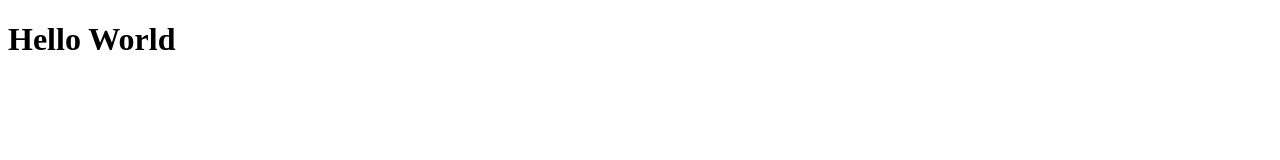
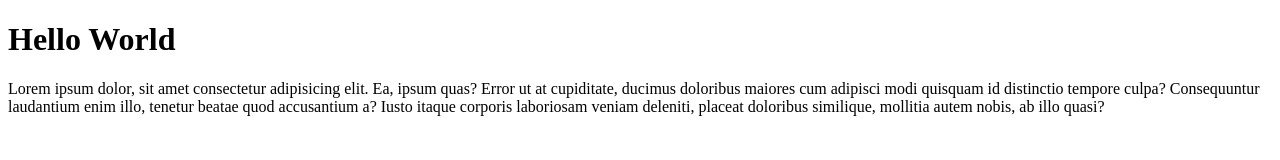
Before and after one commit to Oladugbagbe559/Git-class-2023, a plain HTML site: page index.html in a window 1280 px wide. Drawn offline with Linux system fonts and the light colour scheme.

Commit message:
I edited index

```diff
--- a/index.html
+++ b/index.html
@@ -1,12 +1,19 @@
 <!DOCTYPE html>
 <html lang="en">
+
 <head>
     <meta charset="UTF-8">
     <meta http-equiv="X-UA-Compatible" content="IE=edge">
     <meta name="viewport" content="width=device-width, initial-scale=1.0">
     <title>Document</title>
 </head>
+
 <body>
     <h1>Hello World</h1>
+    <p>Lorem ipsum dolor, sit amet consectetur adipisicing elit. Ea, ipsum quas? Error ut at cupiditate, ducimus
+        doloribus maiores cum adipisci modi quisquam id distinctio tempore culpa? Consequuntur laudantium enim illo,
+        tenetur beatae quod accusantium a? Iusto itaque corporis laboriosam veniam deleniti, placeat doloribus
+        similique, mollitia autem nobis, ab illo quasi?</p>
 </body>
+
 </html>
```
